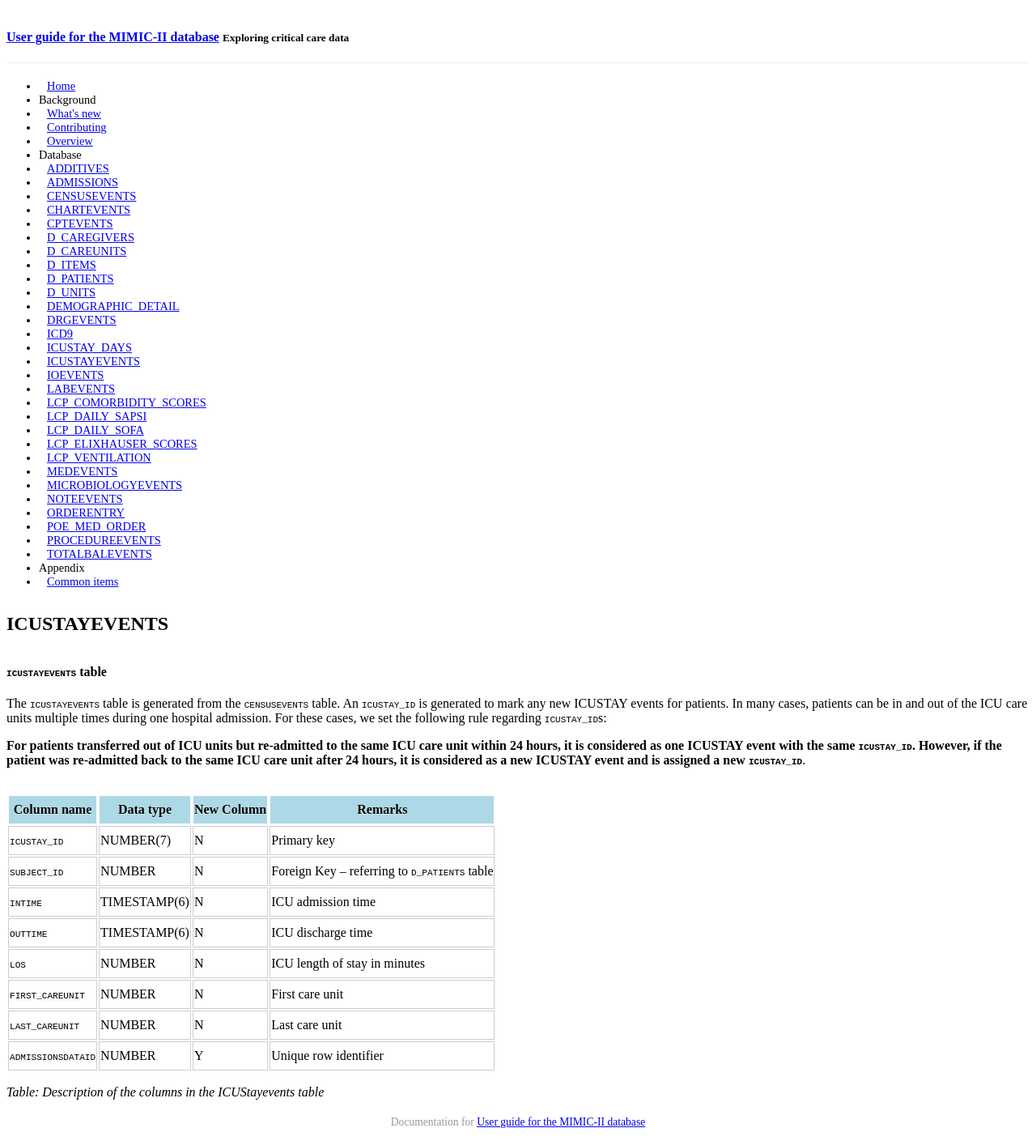
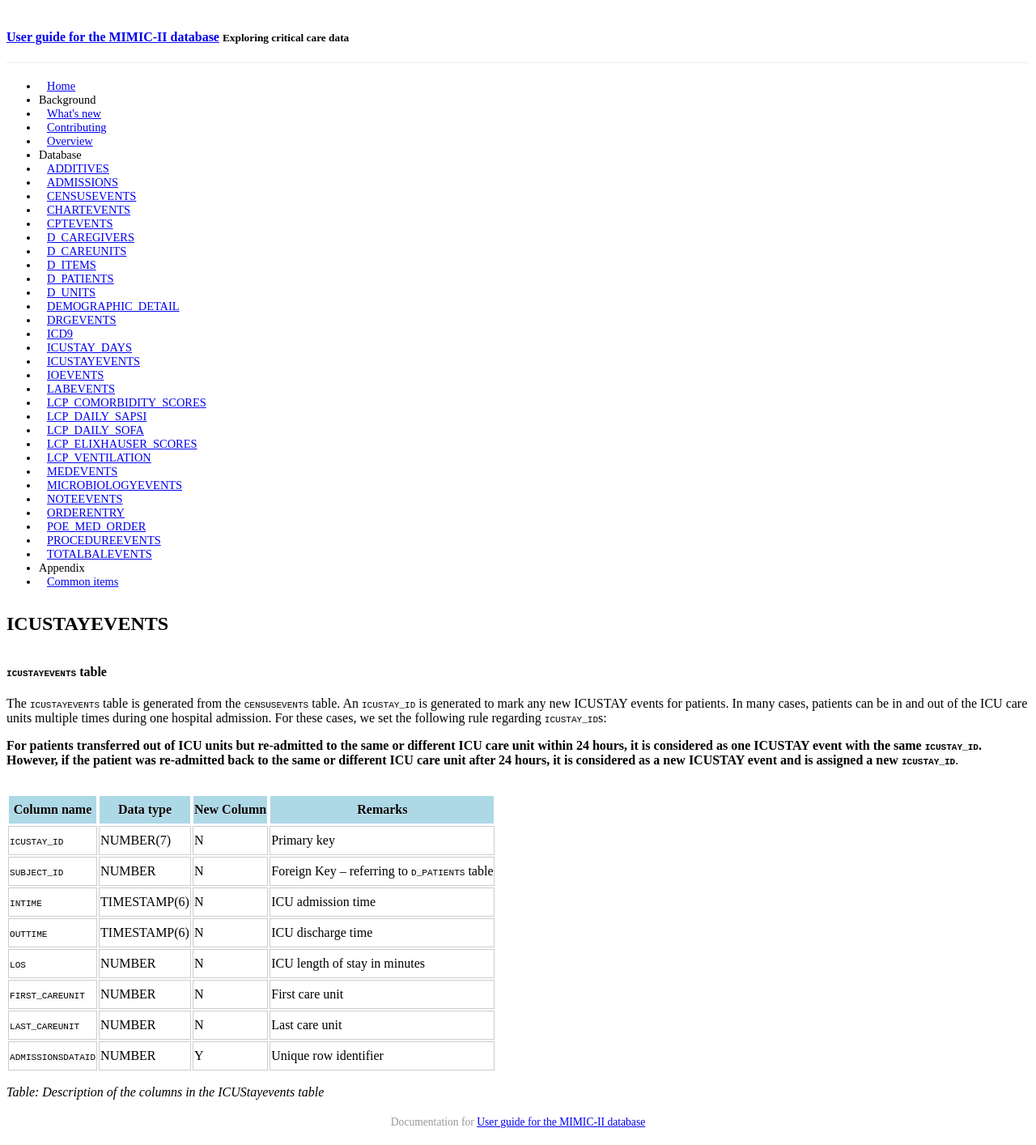
Before and after one commit to Franck-Dernoncourt/v3.0, a Jekyll site: the page built from _posts/2015-04-22-icustayevents.md, in a window 1280 px wide. Shown: the whole page at 81% size. Built offline with Jekyll 4.4.1, drawn with Linux system fonts in a browser that asks for light colours; Markdown is read by kramdown in place of the engine named in the settings; a style sheet for code colours, icons or effects is not loaded.

Commit message:
Different ICUs during for the same ICUSTAY_ID
Patients retain the same ICUSTAY_ID despite moving units if no gap
longer than 24 hours:
(see https://github.com/mimic2/v3.0/issues/42)

````diff
--- a/_posts/2015-04-22-icustayevents.md
+++ b/_posts/2015-04-22-icustayevents.md
@@ -12,7 +12,7 @@
 times during one hospital admission. For these cases, we set the
 following rule regarding ```ICUSTAY_ID```s:
 
-**For patients transferred out of ICU units but re-admitted to the same ICU care unit within 24 hours, it is considered as one ICUSTAY event with the same ```ICUSTAY_ID```. However, if the patient was re-admitted back to the same ICU care unit after 24 hours, it is considered as a new ICUSTAY event and is assigned a new ```ICUSTAY_ID```**.
+**For patients transferred out of ICU units but re-admitted to the same or different ICU care unit within 24 hours, it is considered as one ICUSTAY event with the same ```ICUSTAY_ID```. However, if the patient was re-admitted back to the same or different ICU care unit after 24 hours, it is considered as a new ICUSTAY event and is assigned a new ```ICUSTAY_ID```**.
 
 Column name | Data type | New Column | Remarks
 --- | --- | --- | ---
````
